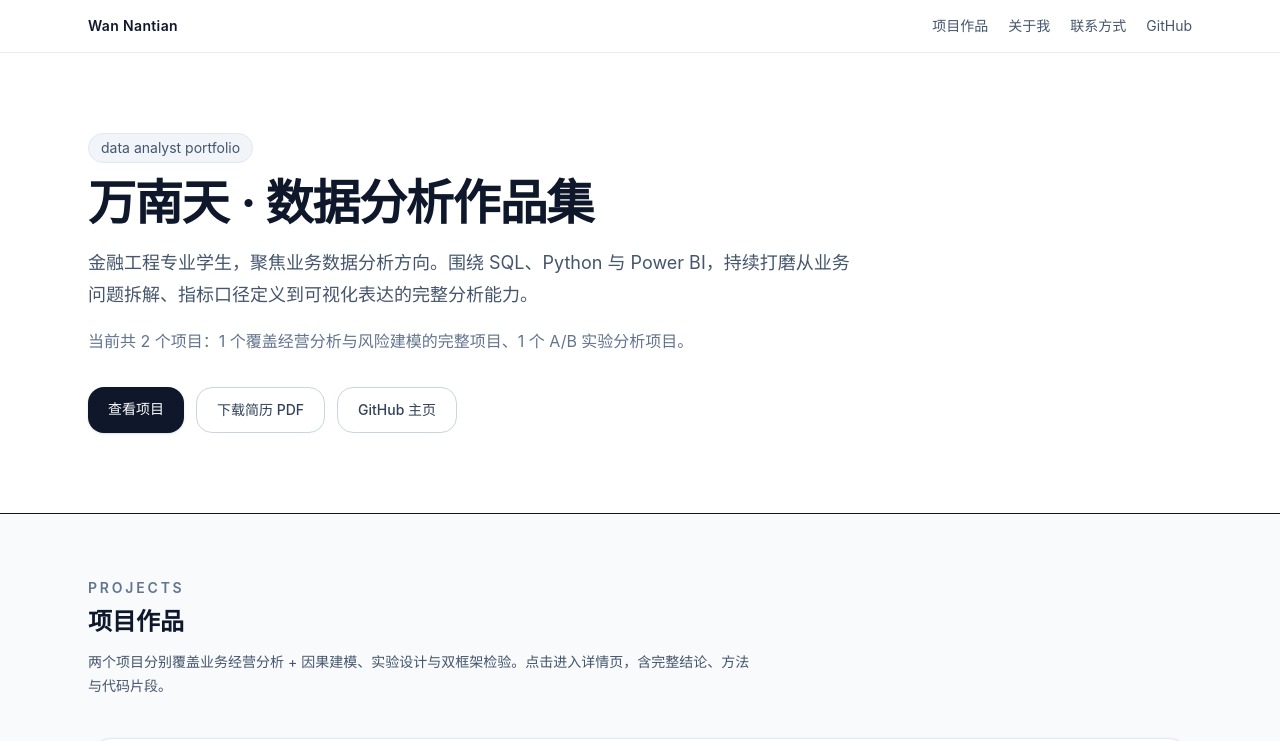
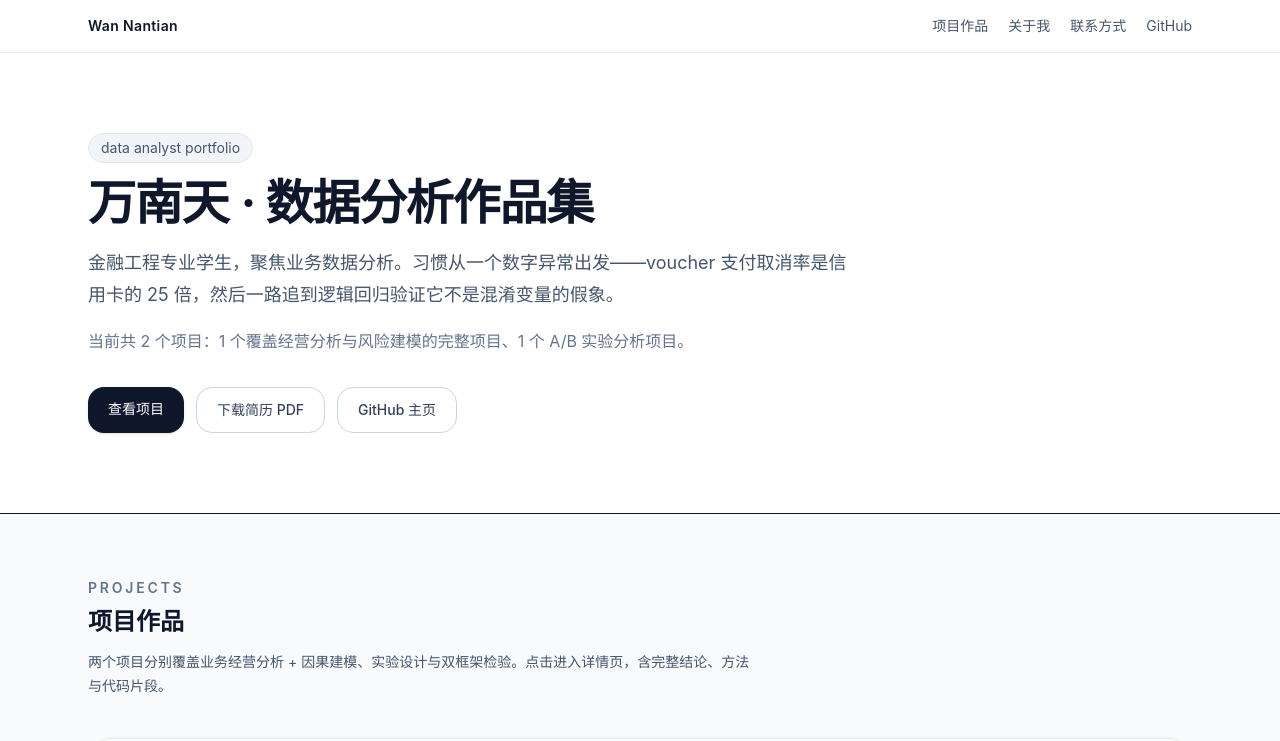
Before and after one commit to wnt0801/olist-portfolio-site, a Next.js app: page / in a window 1280 px wide. Shown: the top 741 px of the page. Built offline with nearby package versions, Linux system fonts and the light colour scheme.

Commit message:
update hero description to result-oriented copy

```diff
--- a/app/page.tsx
+++ b/app/page.tsx
@@ -69,7 +69,7 @@ export default function HomePage() {
           <div className="mx-auto max-w-6xl px-6 py-16 sm:py-20">
             <div className="mb-4 inline-flex rounded-full border border-slate-200 bg-slate-100 px-3 py-1 text-sm text-slate-600">data analyst portfolio</div>
             <h1 className="text-3xl font-bold tracking-tight sm:text-5xl">万南天<span className="block sm:inline sm:ml-3">· 数据分析作品集</span></h1>
-            <p className="mt-5 max-w-3xl text-base leading-7 text-slate-600 sm:text-lg sm:leading-8">金融工程专业学生，聚焦业务数据分析方向。围绕 SQL、Python 与 Power BI，持续打磨从业务问题拆解、指标口径定义到可视化表达的完整分析能力。</p>
+            <p className="mt-5 max-w-3xl text-base leading-7 text-slate-600 sm:text-lg sm:leading-8">金融工程专业学生，聚焦业务数据分析。习惯从一个数字异常出发——voucher 支付取消率是信用卡的 25 倍，然后一路追到逻辑回归验证它不是混淆变量的假象。</p>
             <p className="mt-4 max-w-3xl text-sm leading-6 text-slate-500 sm:text-base sm:leading-7">当前共 2 个项目：1 个覆盖经营分析与风险建模的完整项目、1 个 A/B 实验分析项目。</p>
             <div className="mt-8 flex flex-wrap gap-3">
               <a href="#projects" className="rounded-2xl bg-slate-900 px-5 py-3 text-sm font-medium text-white shadow-sm transition hover:opacity-90">查看项目</a>
```
